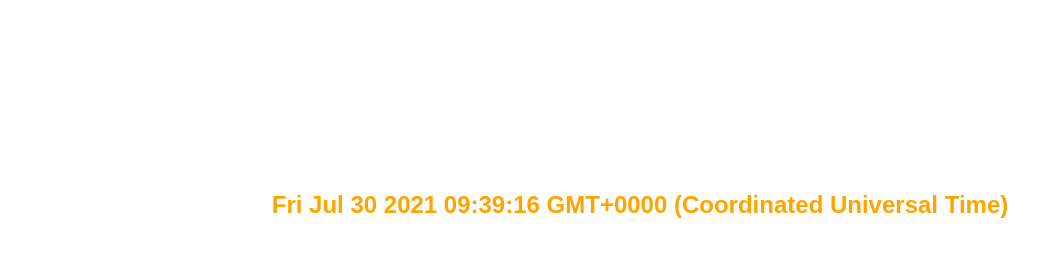
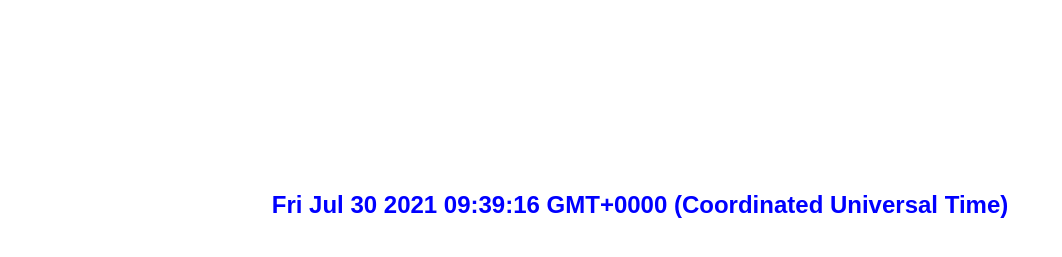
Before and after one commit to MUsamaArain/Getting-Started, a plain HTML site: page index.html in a window 1280 px wide. Shown: the part 79-336 px from the top of the page, without its empty margins (0-1062 px from the left). Drawn offline with Linux system fonts and the light colour scheme.

Commit message:
Update index.html

```diff
--- a/index.html
+++ b/index.html
@@ -24,7 +24,7 @@
 			</h1>
 		</div>
 		<div style="width: 100%;  padding: 170px 0; text-align: center;">
-			<h2 style="font-family: sans-serif; color: orange;">
+			<h2 style="font-family: sans-serif; color: blue;">
 				<span id='ct'></span>
 			</h2>
 		</div>
```
